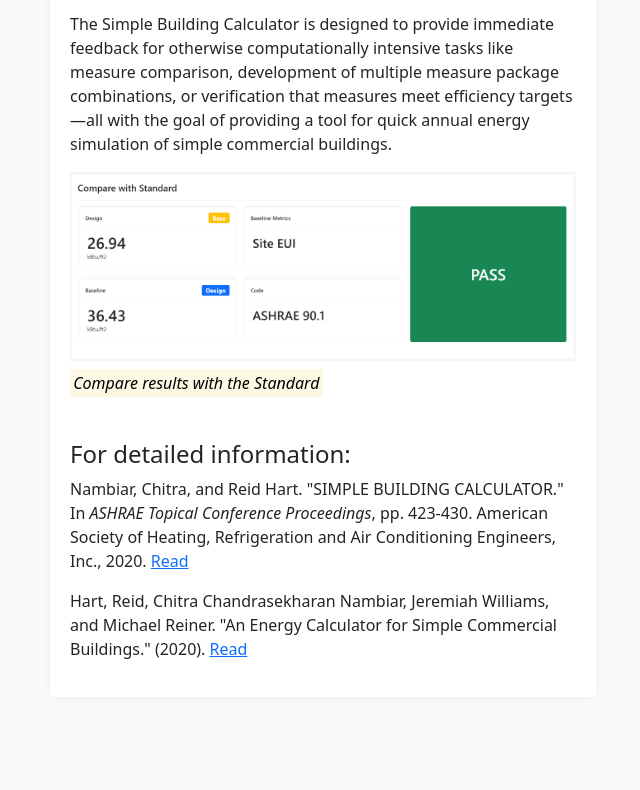
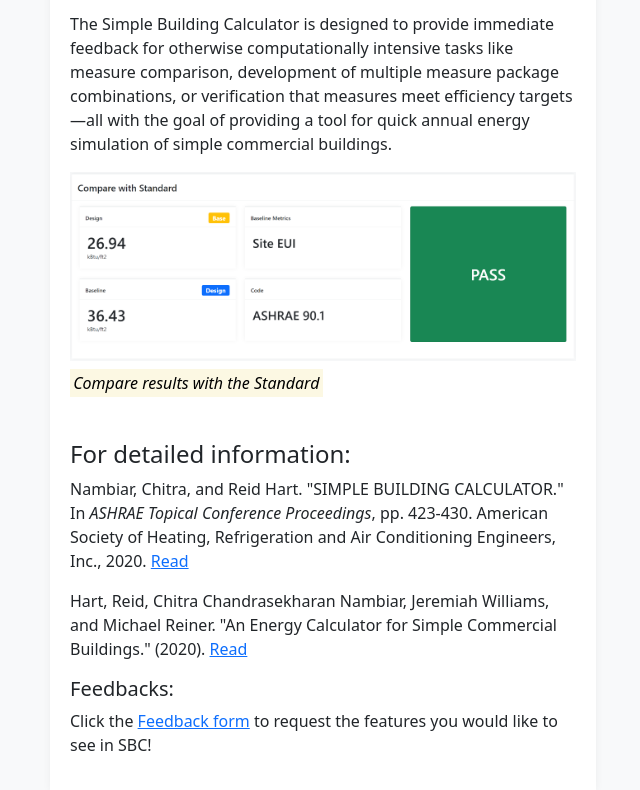
Before and after one commit to pnnl/simple-building-calculator, a React (Create React App) app: page /simple-building-calculator/project in a window 1280 px wide. Shown: the part 906-1696 px from the top of the page, without its empty margins (32-672 px from the left). Built offline with nearby package versions, Linux system fonts and the light colour scheme.

Commit message:
add GA4 tag

```diff
--- a/public/index.html
+++ b/public/index.html
@@ -50,6 +50,15 @@
     </script>
     <!-- End Single Page Apps for GitHub Pages -->
   </head>
+  <!-- Google tag (gtag.js) -->
+  <script async src="https://www.googletagmanager.com/gtag/js?id=G-XWF7DKJRZD"></script>
+  <script>
+    window.dataLayer = window.dataLayer || [];
+    function gtag(){dataLayer.push(arguments);}
+    gtag('js', new Date());
+
+    gtag('config', 'G-XWF7DKJRZD');
+  </script>
   <body class="bg-light">
     <noscript>You need to enable JavaScript to run this app.</noscript>
     <div id="root"></div>
--- a/src/views/projectPage.jsx
+++ b/src/views/projectPage.jsx
@@ -117,6 +117,8 @@ function Home() {
                 <h4>For detailed information:</h4>
                 <p>Nambiar, Chitra, and Reid Hart. "SIMPLE BUILDING CALCULATOR." In <i>ASHRAE Topical Conference Proceedings</i>, pp. 423-430. American Society of Heating, Refrigeration and Air Conditioning Engineers, Inc., 2020. <a href="/simple-building-calculator/doc/d-bsc20-c051.pdf">Read</a></p>
                 <p>Hart, Reid, Chitra Chandrasekharan Nambiar, Jeremiah Williams, and Michael Reiner. "An Energy Calculator for Simple Commercial Buildings." (2020). <a href="/simple-building-calculator/doc/143_0376_0549_000237.pdf">Read</a></p>
+                <h5>Feedbacks:</h5>
+                <p>Click the <a href="https://docs.google.com/forms/d/10R37Dqbc-T80NYIk-7JumZ8OISeIEyZsmQy_wWvre1M/viewform?edit_requested=true">Feedback form</a> to request the features you would like to see in SBC!</p>
               </div>
             </animated.div>
           </Col>
```
Also changed, not shown: 1 other file (tests, documents, lock files or other folders).
